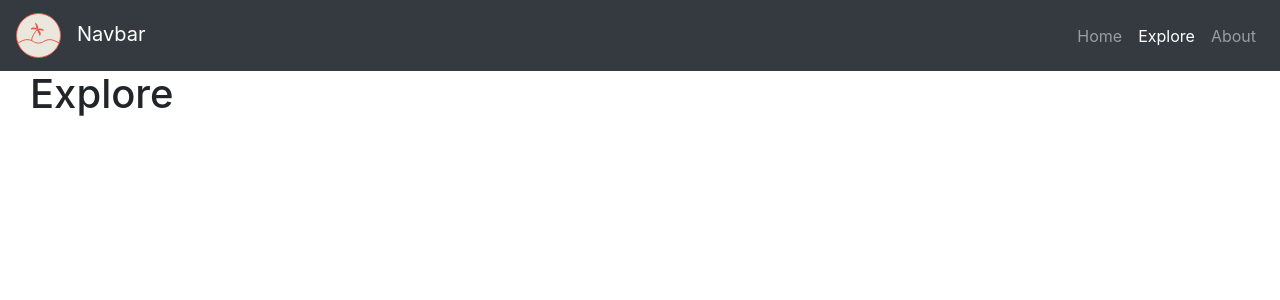
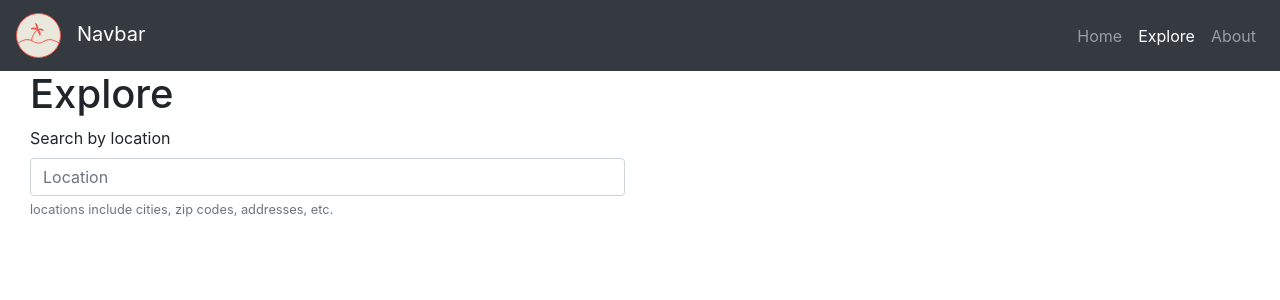
Before and after one commit to daniel-dawson/remote-oasis, a React (Create React App) app: page /explore in a window 1280 px wide. Shown: the top 300 px of the page. Built offline with nearby package versions, Linux system fonts and the light colour scheme.

Commit message:
Add search form

```diff
--- a/src/components/Explore.js
+++ b/src/components/Explore.js
@@ -1,9 +1,11 @@
 import React from "react";
+import CafeSearchForm from "../features/cafeSearch/CafeSearchForm";
 
 export default function Explore() {
   return (
     <div>
       <h1>Explore</h1>
+      <CafeSearchForm />
     </div>
   );
 }
```
